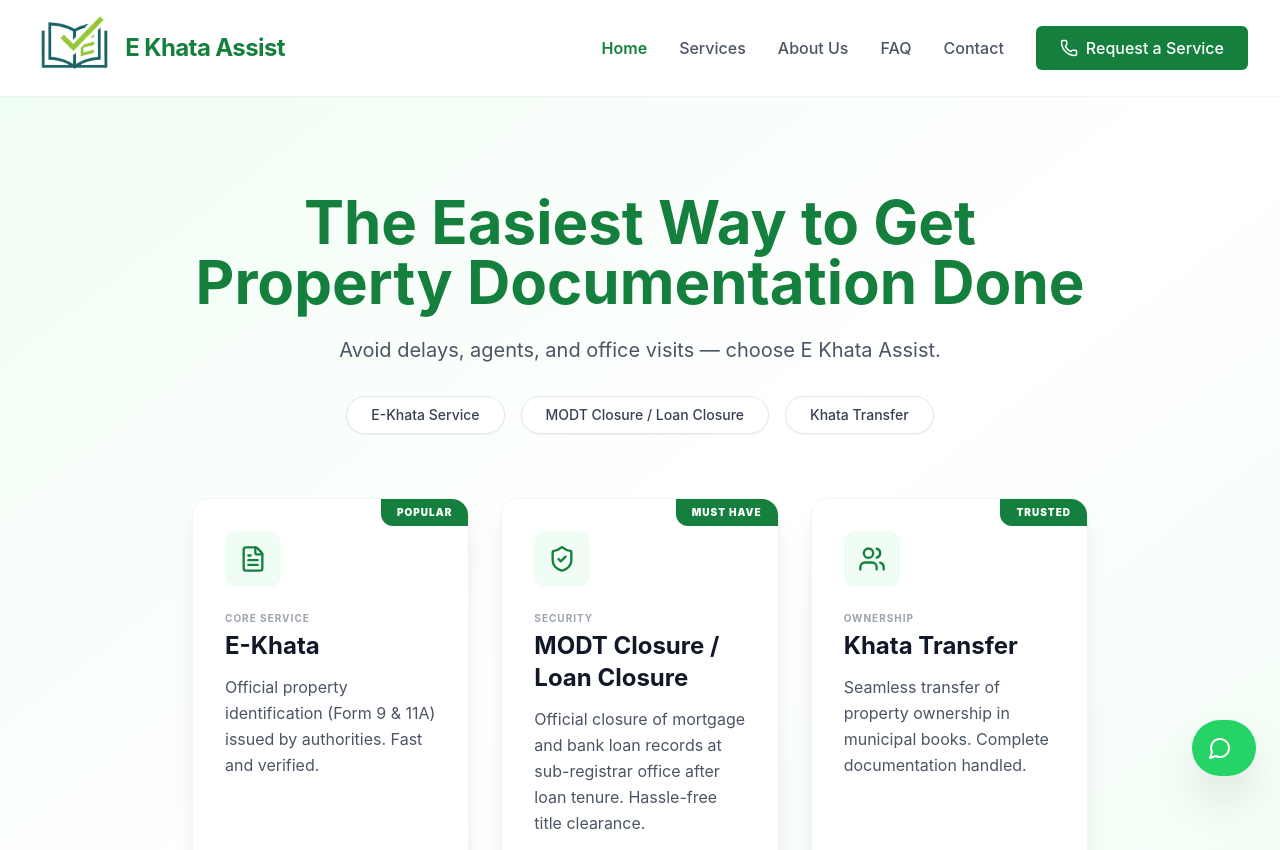
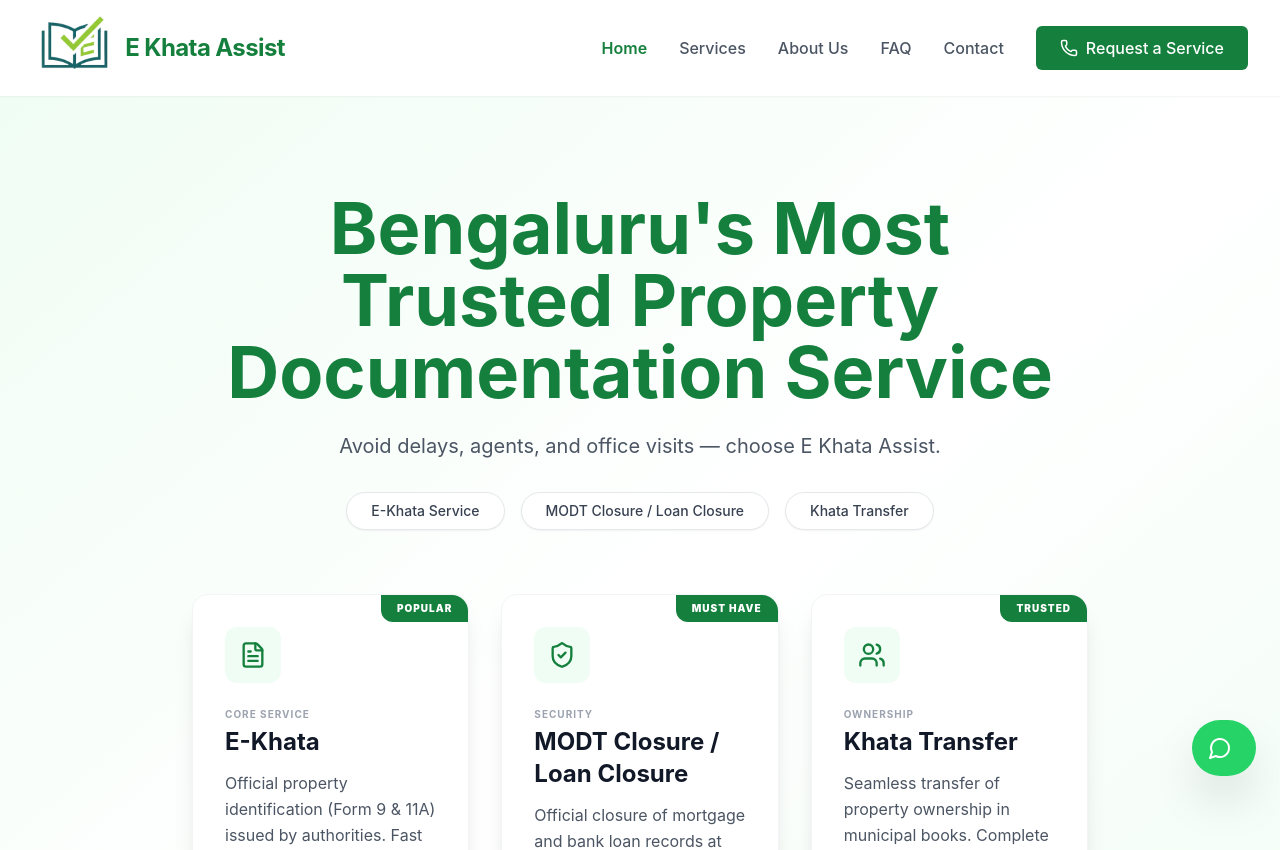
Before and after one commit to Namithhn025/E-KhataAssist, a React (Vite) app: page / in a window 1280 px wide. Shown: the top 850 px of the page. Built offline with nearby package versions, Linux system fonts and the light colour scheme.

Commit message:
Final Enhancements: Added developer credit and dynamic multi-title headline for better SEO and engagement

```diff
--- a/src/components/Footer.jsx
+++ b/src/components/Footer.jsx
@@ -104,7 +104,7 @@
                 </div>
 
                 <div className="pt-8 text-center text-green-200 text-sm">
-                    &copy; {new Date().getFullYear()} E-KhataAssist. All rights reserved.
+                    &copy; {new Date().getFullYear()} E-KhataAssist. All rights reserved. | Done by Namith HN
                 </div>
             </div>
         </footer>
--- a/src/components/Hero.jsx
+++ b/src/components/Hero.jsx
@@ -1,10 +1,33 @@
-import React, { useState } from 'react';
+import React, { useState, useEffect } from 'react';
 import { Search, ArrowRight, FileText, Home, ShieldCheck, Users } from 'lucide-react';
 import ServiceRequestModal from './ServiceRequestModal';
 
 const Hero = () => {
     const [isModalOpen, setIsModalOpen] = useState(false);
     const [selectedService, setSelectedService] = useState('');
+    const [titleIndex, setTitleIndex] = useState(0);
+    const [fade, setFade] = useState(true);
+
+    const titles = [
+        "The Easiest Way to Get Property Documentation Done",
+        "Bengaluru's Most Trusted Property Documentation Service",
+        "Get Your E-Khata Done — Fast, Legal & Hassle-Free",
+        "No Agents. No Delays. Just Your Property Documents — Done Right.",
+        "From E-Khata to Khata Transfer — We Handle It All",
+        "Property Documentation Simplified for Bengaluru Homeowners"
+    ];
+
+    useEffect(() => {
+        const titleInterval = setInterval(() => {
+            setFade(false);
+            setTimeout(() => {
+                setTitleIndex((prev) => (prev + 1) % titles.length);
+                setFade(true);
+            }, 500); // Wait for fade out
+        }, 4000); // Change every 4 seconds
+
+        return () => clearInterval(titleInterval);
+    }, []);
 
     const handleServiceClick = (title) => {
         setSelectedService(title);
@@ -31,9 +54,8 @@
             />
             <div className="max-w-7xl mx-auto px-4 sm:px-6 lg:px-8 relative z-10">
                 <div className="text-center max-w-4xl mx-auto">
-                    <h1 className="text-4xl md:text-5xl lg:text-6xl font-bold text-primary leading-tight mb-6">
-                        The Easiest Way to Get <br />
-                        <span className="text-primary">Property Documentation</span> Done
+                    <h1 className={`text-4xl md:text-5xl lg:text-7xl font-bold text-primary leading-tight mb-6 transition-all duration-700 min-h-[180px] flex items-center justify-center max-w-5xl mx-auto px-4 ${fade ? 'opacity-100 translate-y-0' : 'opacity-0 -translate-y-4'}`}>
+                        {titles[titleIndex]}
                     </h1>
                     <p className="text-lg md:text-xl text-gray-600 mb-8 max-w-2xl mx-auto">
                         Avoid delays, agents, and office visits — choose E Khata Assist.
```
